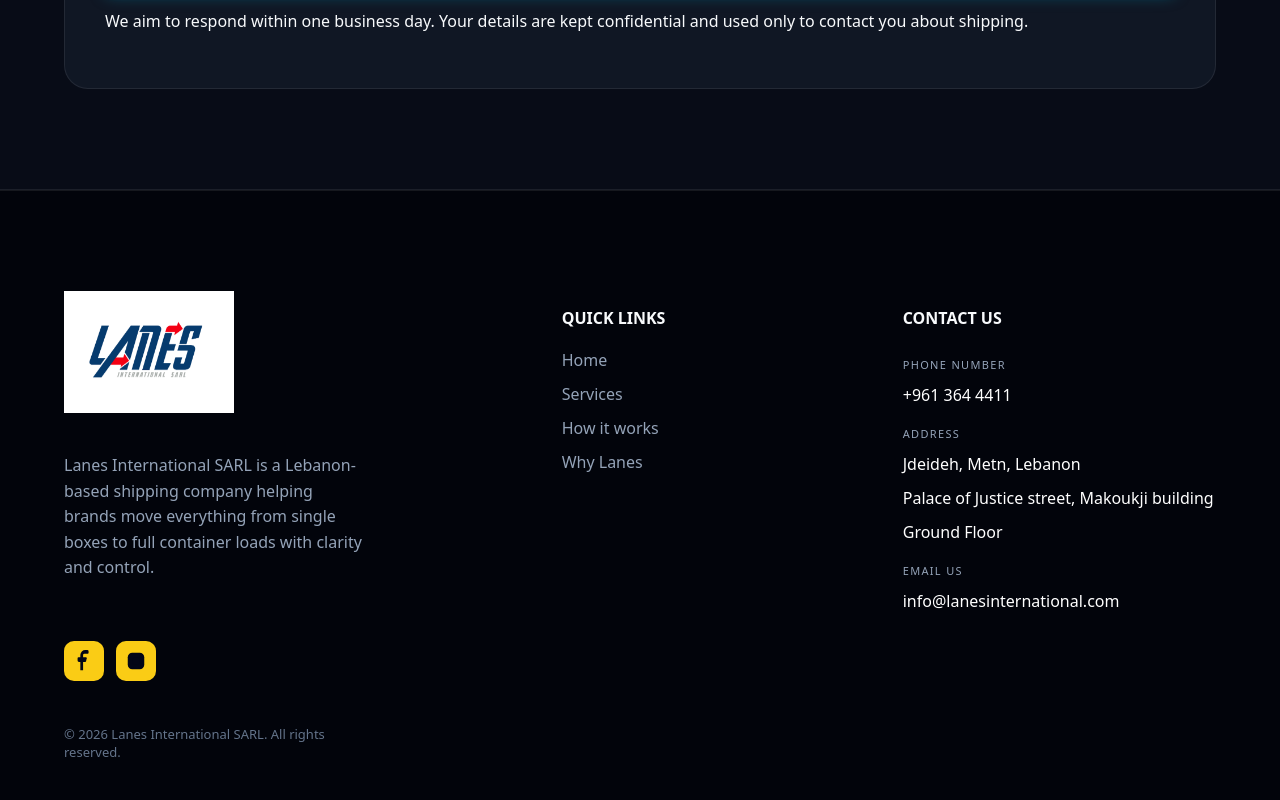
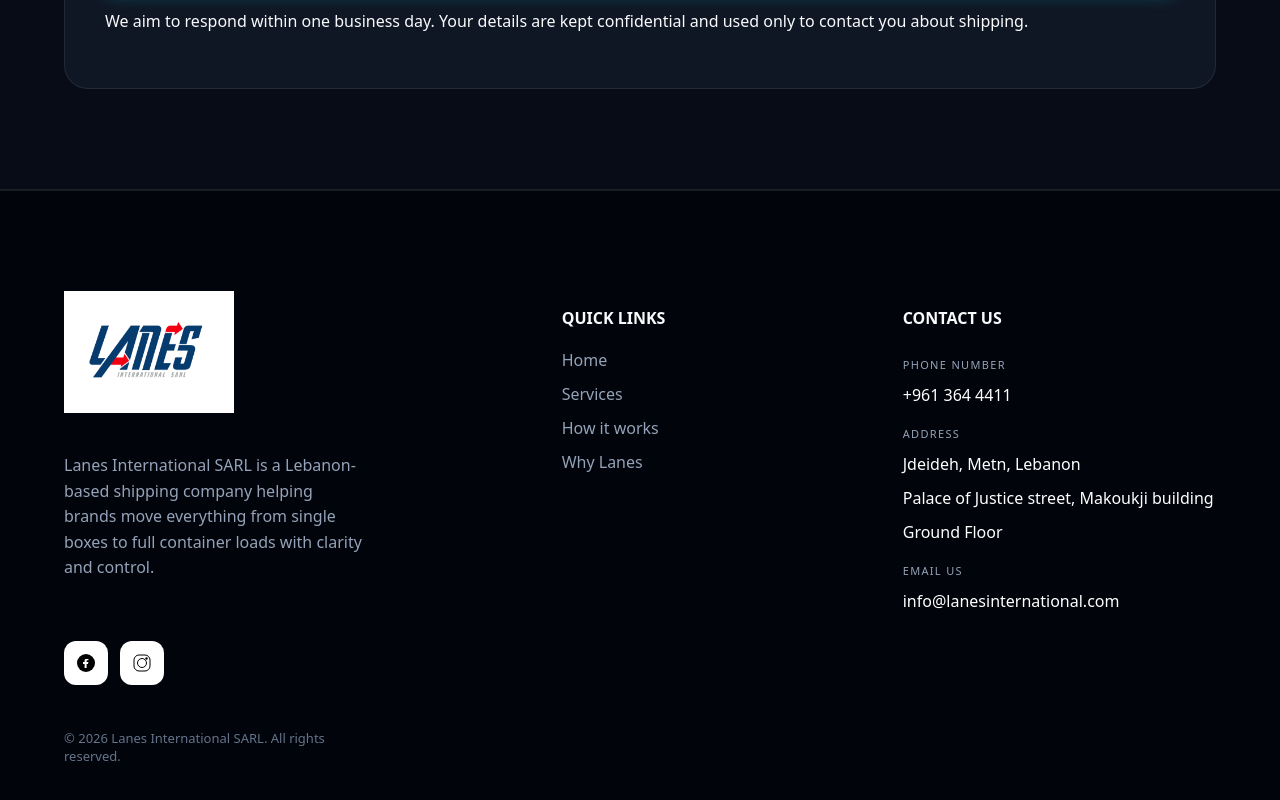
Before and after one commit to georgesmakoukji/lanes, a Next.js app: page / in a window 1280 px wide. Shown: the part 4689-5489 px from the top of the page. Built offline with nearby package versions, Linux system fonts and the light colour scheme.

Commit message:
style: Enhance footer social icons with updated dimensions, colors, and SVG structure for improved aesthetics and consistency.

```diff
--- a/app/globals.css
+++ b/app/globals.css
@@ -721,22 +721,39 @@ button {
 }
 
 .footer-social-icon {
-  width: 40px;
-  height: 40px;
-  border-radius: 10px;
-  background-color: #facc15;
+  width: 44px;
+  height: 44px;
+  border-radius: 12px;
+  background-color: #ffffff; /* white background */
   display: inline-flex;
   align-items: center;
   justify-content: center;
-  color: #020617;
-  font-weight: 700;
-  font-size: 18px;
+  text-decoration: none;
 }
 
 .footer-social-icon svg {
-  width: 22px;
-  height: 22px;
-  fill: #020617;
+  width: 24px;
+  height: 24px;
+  display: block;
+}
+
+.footer-social-icon--facebook circle {
+  fill: #000000; /* black outer circle */
+}
+
+.footer-social-icon--facebook path {
+  fill: #ffffff; /* white 'f' inside the black circle */
+}
+
+.footer-social-icon--instagram rect,
+.footer-social-icon--instagram circle {
+  stroke: #000000;
+  fill: transparent;
+}
+
+.footer-social-icon--instagram circle:last-of-type {
+  fill: #000000;
+  stroke: none;
 }
 
 .footer-column {
--- a/app/page.js
+++ b/app/page.js
@@ -494,24 +494,33 @@ export default function HomePage() {
               container loads with clarity and control.
             </p>
             <div className="footer-social">
-              <a href="#" className="footer-social-icon" aria-label="Lanes on Facebook">
+              <a
+                href="#"
+                className="footer-social-icon footer-social-icon--facebook"
+                aria-label="Lanes on Facebook"
+              >
                 <svg
                   xmlns="http://www.w3.org/2000/svg"
                   viewBox="0 0 24 24"
                   aria-hidden="true"
                 >
-                  <path d="M14.5 4H16a1 1 0 0 0 1-1V1.5A1.5 1.5 0 0 0 15.5 0h-2A5.5 5.5 0 0 0 8 5.5V8H6a1 1 0 0 0-1 1v2.5A1.5 1.5 0 0 0 6.5 13H8v9h3v-9h2.3a1 1 0 0 0 .98-.8l.5-2.5A1 1 0 0 0 13.8 8H11V5.5A1.5 1.5 0 0 1 12.5 4h2Z" />
+                  <circle cx="12" cy="12" r="9" />
+                  <path d="M13.4 8H12a1.4 1.4 0 0 0-1.4 1.4V11H9v2h1.6v4h2v-4h1.4l.4-2H12.6V9.7c0-.3.2-.5.5-.5h1.3V8Z" />
                 </svg>
               </a>
-              <a href="#" className="footer-social-icon" aria-label="Lanes on Instagram">
+              <a
+                href="#"
+                className="footer-social-icon footer-social-icon--instagram"
+                aria-label="Lanes on Instagram"
+              >
                 <svg
                   xmlns="http://www.w3.org/2000/svg"
                   viewBox="0 0 24 24"
                   aria-hidden="true"
                 >
-                  <rect x="3" y="3" width="18" height="18" rx="5" ry="5" />
-                  <circle cx="12" cy="12" r="4" />
-                  <circle cx="17" cy="7" r="1.2" />
+                  <rect x="4" y="4" width="16" height="16" rx="5" ry="5" />
+                  <circle cx="12" cy="12" r="4.5" />
+                  <circle cx="16.5" cy="7.5" r="1.2" />
                 </svg>
               </a>
             </div>
```
